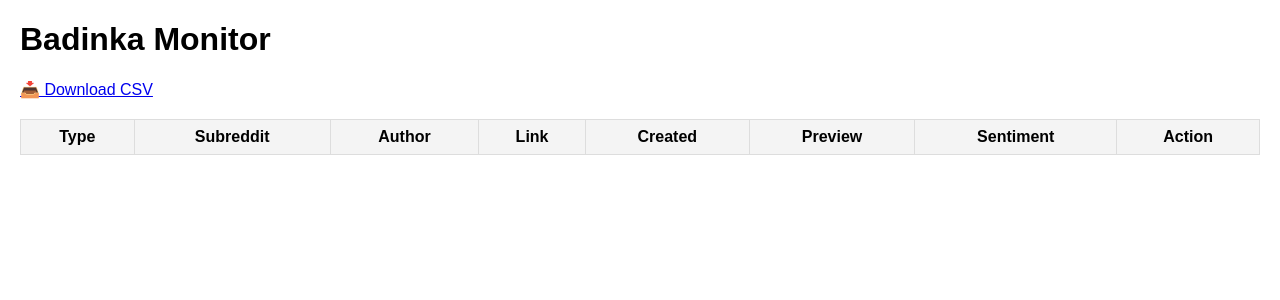
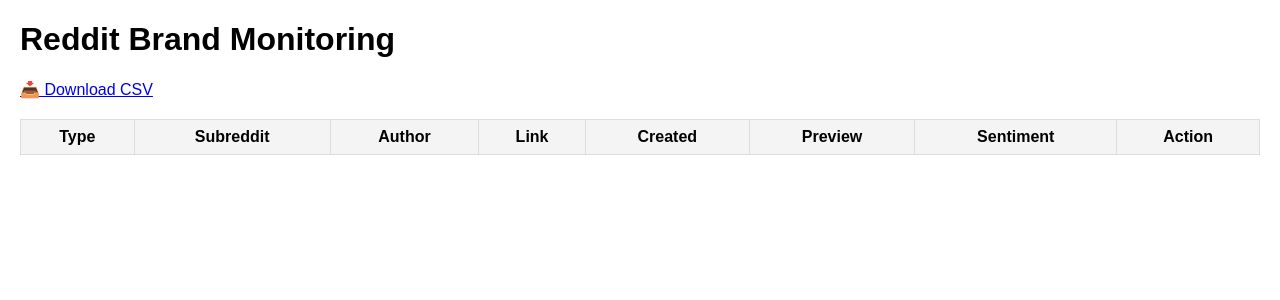
Before and after one commit to koko0330/badinka-monitor, a Flask app: page / in a window 1280 px wide. Shown: the top 300 px of the page. Run offline with Flask 3, Linux system fonts and the light colour scheme; data that the repository does not hold is empty.

Commit message:
Update index.html

```diff
--- a/templates/index.html
+++ b/templates/index.html
@@ -21,7 +21,7 @@
   </style>
 </head>
 <body>
-  <h1>Badinka Monitor</h1>
+  <h1>Reddit Brand Monitoring</h1>
   <p><a href="/download">📥 Download CSV</a></p>
 
   <table id="data-table">
```
